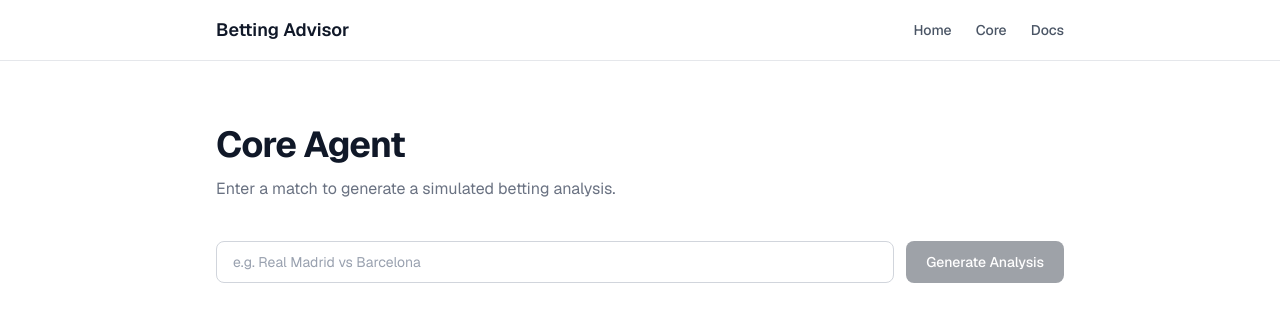
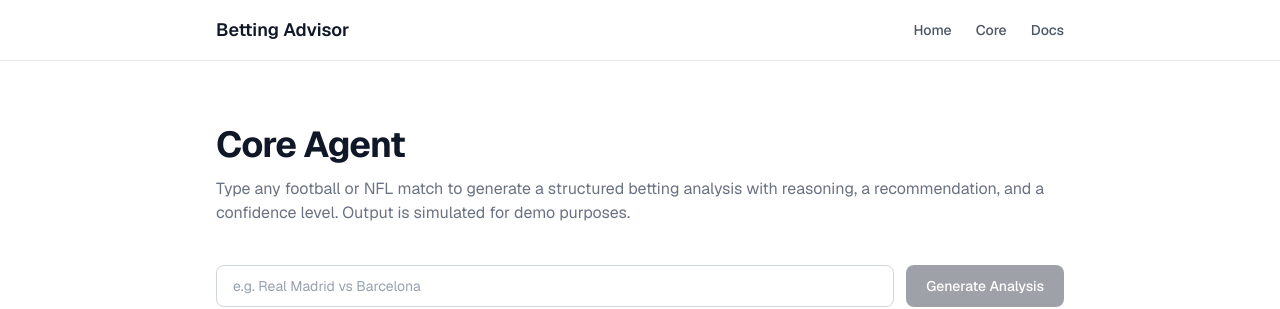
Before and after one commit to diegobaruchretana-ops/better-betting, a Next.js app: page /core in a window 1280 px wide. Shown: the top 309 px of the page. Built offline with nearby package versions, Linux system fonts and the light colour scheme; no server answers; the database is empty.

Commit message:
mejorar texto descriptivo en la pagina core

```diff
--- a/app/core/page.tsx
+++ b/app/core/page.tsx
@@ -114,8 +114,7 @@ export default function CorePage() {
         Core Agent
       </h1>
       <p className="mt-3 text-gray-500">
-        Enter a match to generate a simulated betting analysis.
-      </p>
+Type any football or NFL match to generate a structured betting analysis with reasoning, a recommendation, and a confidence level. Output is simulated for demo purposes.      </p>
 
       {/* Intake form */}
       <div className="mt-10 flex gap-3">
```
